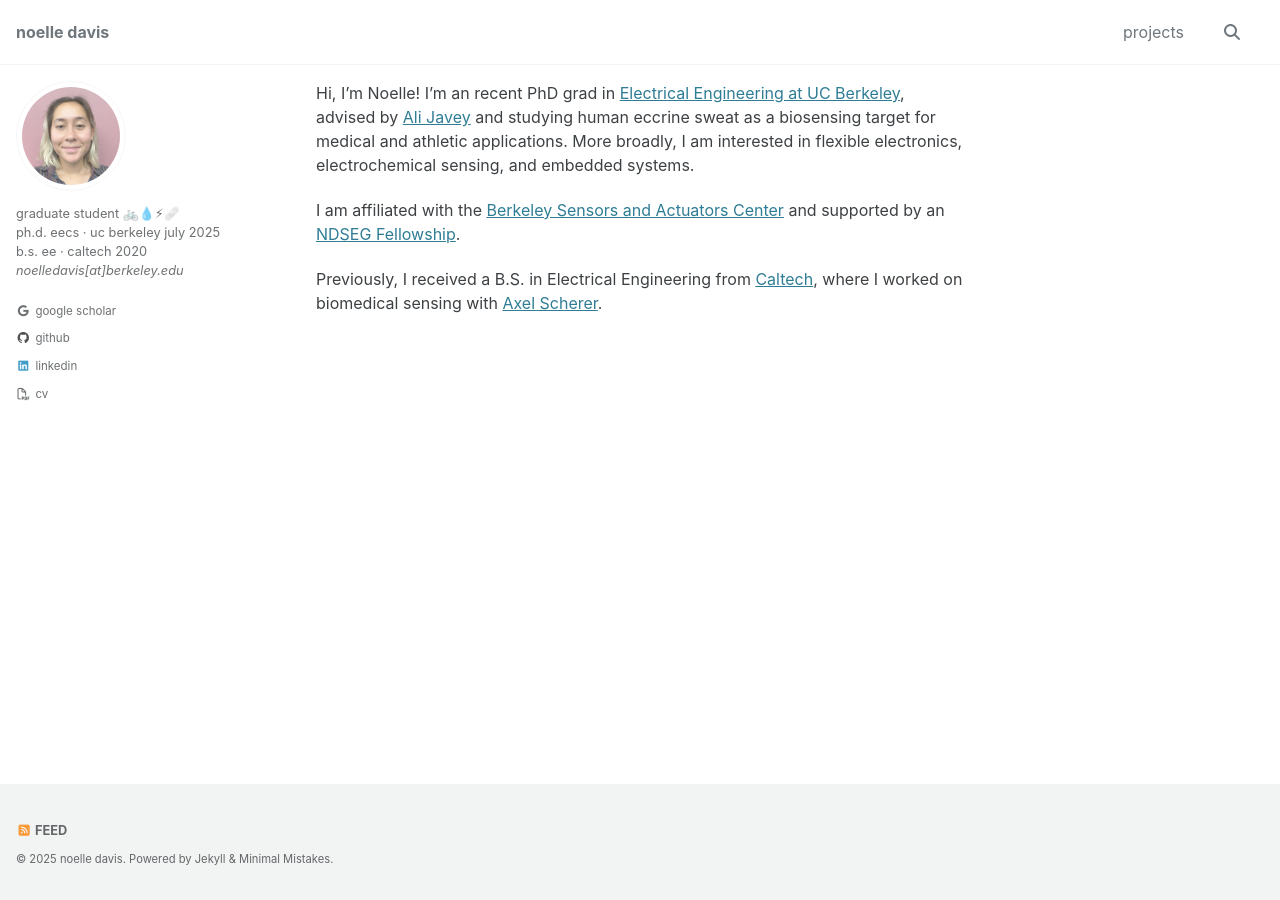
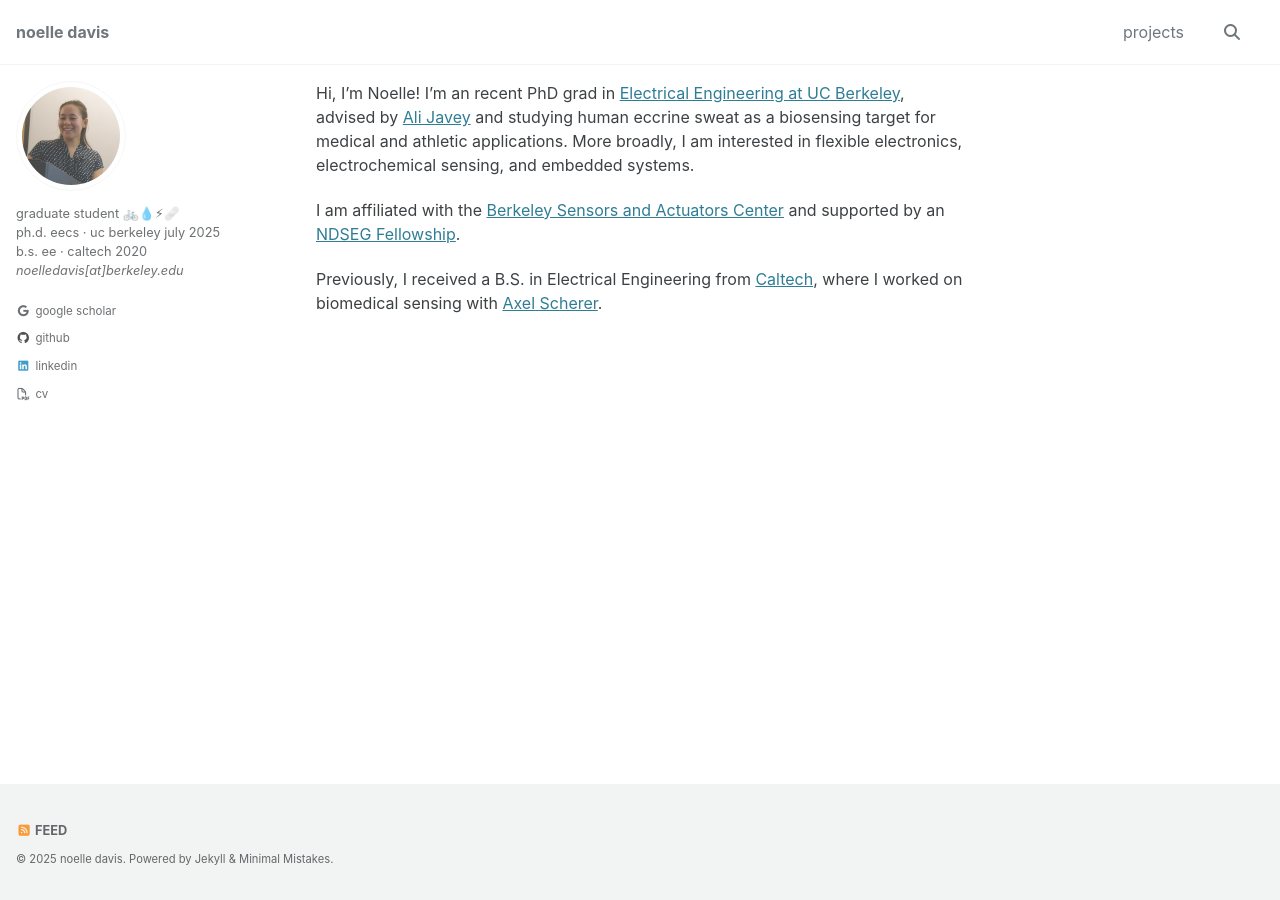
Before and after one commit to noelledavis/noelledavis.github.io, a Jekyll site: the page built from _pages/home.md, in a window 1280 px wide. Built offline with Jekyll 4.4.1, drawn with Linux system fonts in a browser that asks for light colours; cached includes are drawn as plain includes; a script that is not in the unit is left out; comment, search, counter and statistics services are not loaded.

Commit message:
Updated photo

```diff
--- a/_config.yml
+++ b/_config.yml
@@ -60,7 +60,7 @@ plugins:
 
 author:
   # name   : "noelle davis"
-  avatar : "/assets/images/noelle.jpg"
+  avatar : "/assets/images/noelle.png"
   bio    : "graduate student 🚲💧⚡🩹 <br> ph.d. eecs &#183; uc berkeley july 2025 <br> b.s. ee &#183; caltech 2020 <br> <em>noelledavis[at]berkeley.edu</em>"
   links:
     - label: "google scholar"
```
Also changed, not shown: assets/images/noelle.png (added), assets/images/noelle_old2.jpg (renamed from assets/images/noelle.jpg), 1 other file.
